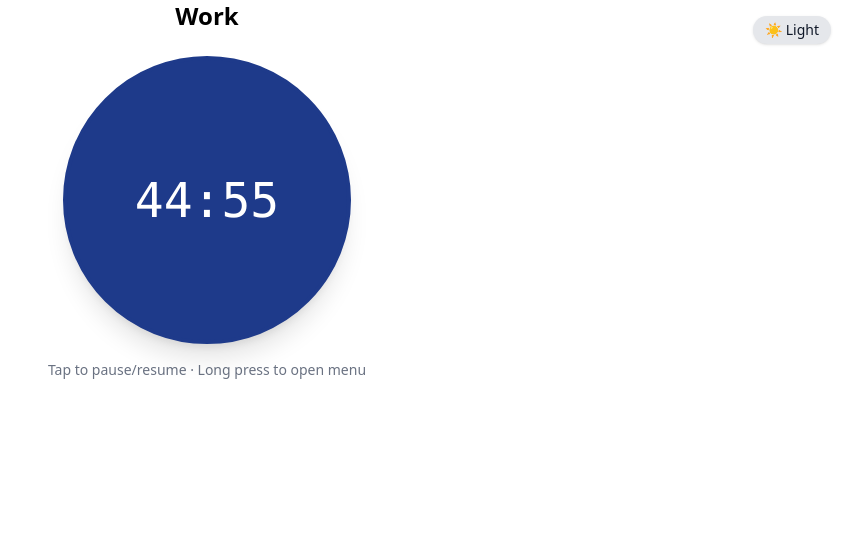
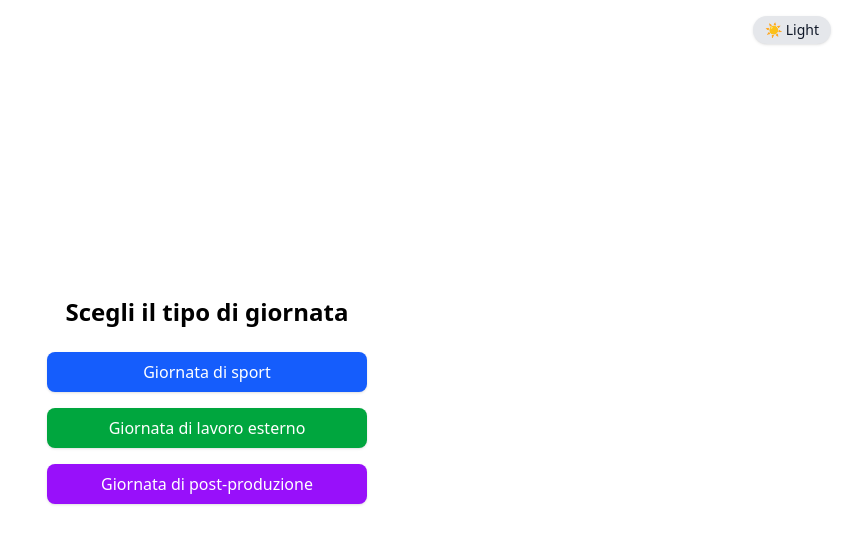
Before and after one commit to dpakkia/pwa-timer, a React (Vite) app: page / in a window 1280 px wide. Shown: the top 544 px of the page, without its empty margins (433-1280 px from the left). Built offline with nearby package versions, Linux system fonts and the light colour scheme.

Commit message:
modified:   src/App.tsx 	new file:   src/DaySelector.tsx 	modified:   vite.config.ts

```diff
--- a/src/App.tsx
+++ b/src/App.tsx
@@ -1,10 +1,10 @@
 import './index.css'
-import TimerApp from './TimerApp.tsx'
+import DaySelector from './DaySelector.tsx'
 
 function App() {
   return (
     <div className="min-h-screen bg-white flex items-center justify-center">
-      <TimerApp />
+      <DaySelector />
     </div>
   )
 }
--- /dev/null
+++ b/src/DaySelector.tsx
@@ -0,0 +1,63 @@
+import { useState } from 'react';
+import ThemeToggle from './ThemeToggle';
+
+export default function DaySelector() {
+  const [selectedDay, setSelectedDay] = useState<string | null>(null);
+
+  const renderOptions = () => {
+    switch (selectedDay) {
+      case 'sport':
+        return (
+          <div className="space-y-2">
+            <Option label="Allenamento a corpo libero" link="/workout.html" />
+            <Option label="Trekking" link="/workout.html" />
+            <Option label="Sport" link="/workout.html" />
+          </div>
+        );
+      case 'lavoro':
+        return (
+          <div className="space-y-2">
+            <Option label="Mattina" link="/src/main.tsx" />
+            <Option label="Sera" link="/src/main.tsx" />
+            <Option label="Stretching finale" link="/workout.html" />
+          </div>
+        );
+      case 'post':
+        return (
+          <div className="space-y-2">
+            <Option label="Vai al timer" link="/" />
+          </div>
+        );
+      default:
+        return null;
+    }
+  };
+
+  return (
+    <div className="min-h-screen bg-white dark:bg-gray-900 text-black dark:text-white flex flex-col items-center justify-center p-4 space-y-6">
+      <ThemeToggle />
+      <h1 className="text-2xl font-bold text-center">Scegli il tipo di giornata</h1>
+
+      {!selectedDay ? (
+        <div className="space-y-4 w-full max-w-xs">
+          <button onClick={() => setSelectedDay('sport')} className="w-full bg-blue-600 text-white py-2 rounded-lg shadow">Giornata di sport</button>
+          <button onClick={() => setSelectedDay('lavoro')} className="w-full bg-green-600 text-white py-2 rounded-lg shadow">Giornata di lavoro esterno</button>
+          <button onClick={() => setSelectedDay('post')} className="w-full bg-purple-600 text-white py-2 rounded-lg shadow">Giornata di post-produzione</button>
+        </div>
+      ) : (
+        <div className="w-full max-w-xs space-y-4">
+          <button onClick={() => setSelectedDay(null)} className="text-sm underline text-gray-500 dark:text-gray-400">← Torna indietro</button>
+          {renderOptions()}
+        </div>
+      )}
+    </div>
+  );
+}
+
+function Option({ label, link }: { label: string; link: string }) {
+  return (
+    <a href={link} className="block w-full bg-gray-200 dark:bg-gray-700 text-center py-2 rounded-lg hover:bg-opacity-80 transition">
+      {label}
+    </a>
+  );
+}
--- a/vite.config.ts
+++ b/vite.config.ts
@@ -11,8 +11,9 @@ export default defineConfig({
       registerType: 'autoUpdate',
       includeAssets: ['favicon.ico', 'icons/icon-192x192.png', 'icons/icon-512x512.png'],
       manifest: {
-        name: 'My PWA Timer',
-        short_name: 'PWA Timer',
+        name: 'Daily Focus & Workout App',
+        short_name: 'FocusApp',
+        description: 'Un timer personalizzato con workout per ogni tipo di giornata',
         start_url: '/',
         display: 'standalone',
         background_color: '#ffffff',
@@ -30,7 +31,31 @@ export default defineConfig({
             purpose: 'any maskable',
           },
         ],
-      },
+        shortcuts: [
+          {
+            name: 'Vai al Timer',
+            short_name: 'Timer',
+            description: 'Avvia il timer della giornata',
+            url: '/?autostart=true',
+            icons: [{ src: '/icons/icon-192x192.png', sizes: '192x192', type: 'image/png' }],
+          },
+          {
+            name: 'Allenamento',
+            short_name: 'Workout',
+            description: 'Inizia la sessione di HIIT',
+            url: '/workout.html',
+            icons: [{ src: '/icons/icon-192x192.png', sizes: '192x192', type: 'image/png' }],
+          },
+          {
+            name: 'Seleziona Giornata',
+            short_name: 'Giornata',
+            description: 'Scegli il tipo di giornata',
+            url: '/',
+            icons: [{ src: '/icons/icon-192x192.png', sizes: '192x192', type: 'image/png' }],
+          },
+        ]
+      }
+
     }),
   ],
   build: {
```
